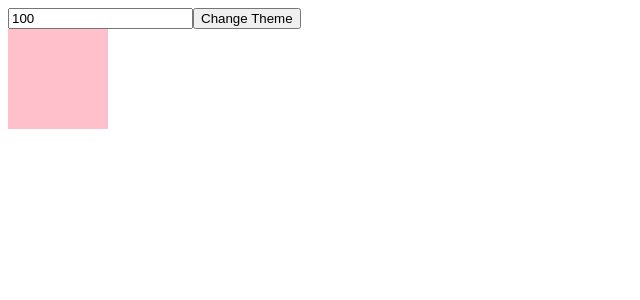
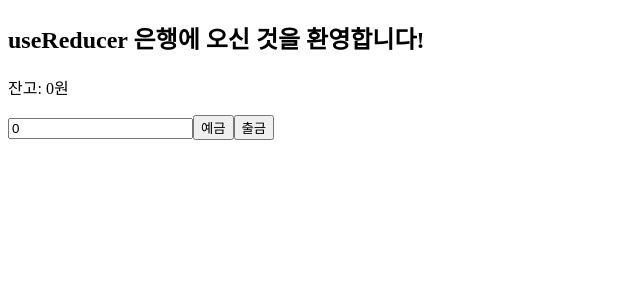
Before and after one commit to YoonCode/react-hook, a React (Create React App) app: page / in a window 1280 px wide. Shown: the top 300 px of the page, without its empty margins (0-640 px from the left). Built offline with nearby package versions, Linux system fonts and the light colour scheme.

Commit message:
create deposit function

```diff
--- a/src/App.js
+++ b/src/App.js
@@ -1,35 +1,38 @@
-import React, { useState, useCallback } from 'react'
-import Box from './Box'
+import React, { useState, useReducer } from 'react'
+
+// reducer : state를 업데이트 하는 역할
+// dispatch : state 업데이트를 위한 요청
+// action : state 요청 내용
+
+const reducer = (state, action) => {
+  console.log('reducer가 일을 합니다!', state, action)
+  return state + action.payload
+}
 
 const App = () => {
-  const [size, setSize] = useState(100)
-  const [isDark, setIsDark] = useState(false)
-
-  const createBoxStyle = useCallback(() => {
-    return {
-      backgroundColor: 'pink',
-      width: `${size}px`,
-      height: `${size}px`,
-    }
-  }, [size])
+  const [number, setNumber] = useState(0)
+  const [money, dispatch] = useReducer(reducer, 0)
 
   return (
-    <div style={{ background: isDark ? 'black' : 'white' }}>
+    <div>
+      <h2>useReducer 은행에 오신 것을 환영합니다!</h2>
+      <p>잔고: {money}원</p>
       <input
         type="number"
-        value={size}
+        value={number}
         onChange={(e) => {
-          setSize(e.target.value)
+          setNumber(parseInt(e.target.value))
         }}
+        step="1000"
       />
       <button
         onClick={() => {
-          setIsDark(!isDark)
+          dispatch({ type: 'deposit', payload: number })
         }}
       >
-        Change Theme
+        예금
       </button>
-      <Box createBoxStyle={createBoxStyle} />
+      <button>출금</button>
     </div>
   )
 }
--- a/src/Box.js
+++ /dev/null
@@ -1,14 +0,0 @@
-import React, { useEffect, useState } from 'react'
-
-const Box = ({ createBoxStyle }) => {
-  const [style, setStyle] = useState({})
-
-  useEffect(() => {
-    console.log('박스 키우기!')
-    setStyle(createBoxStyle())
-  }, [createBoxStyle])
-
-  return <div style={style}></div>
-}
-
-export default Box
```
